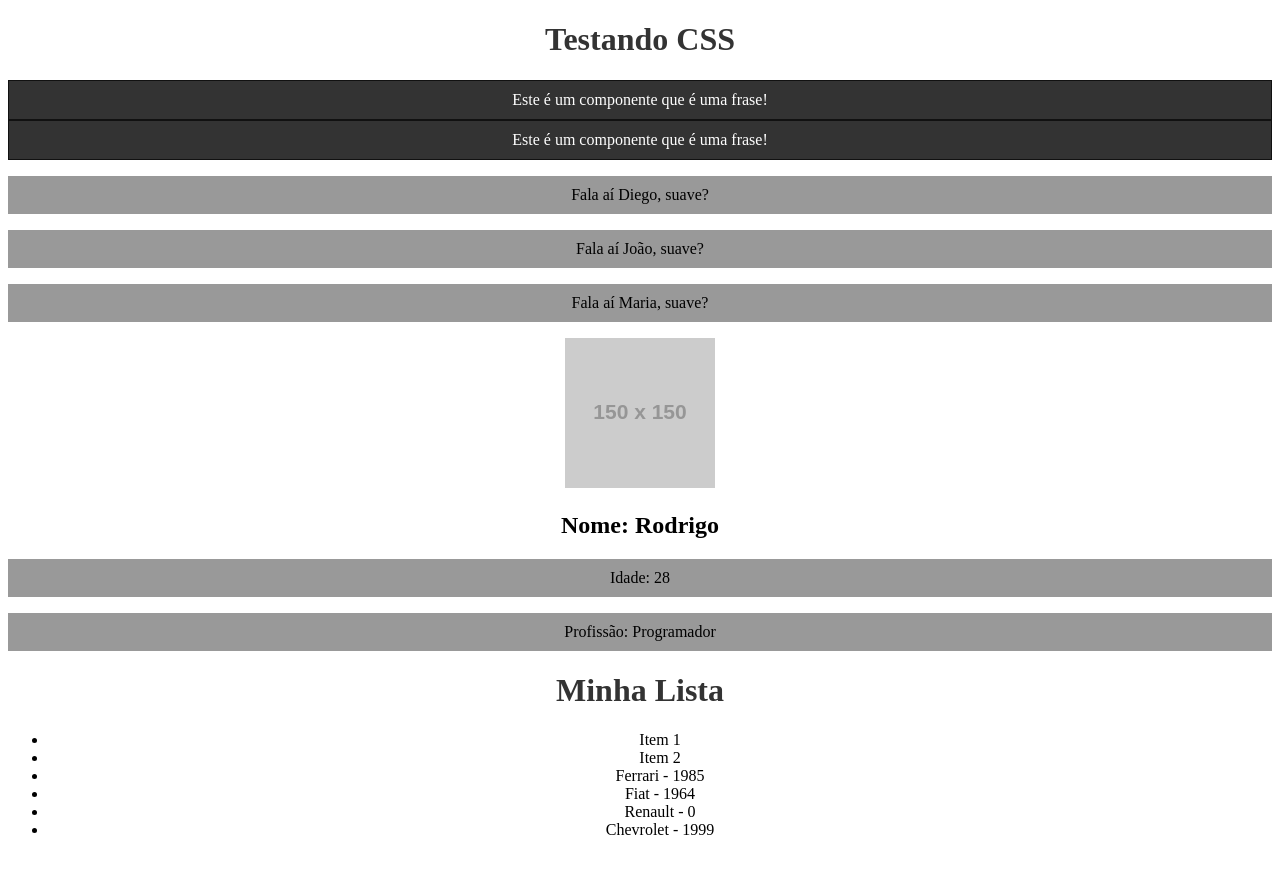
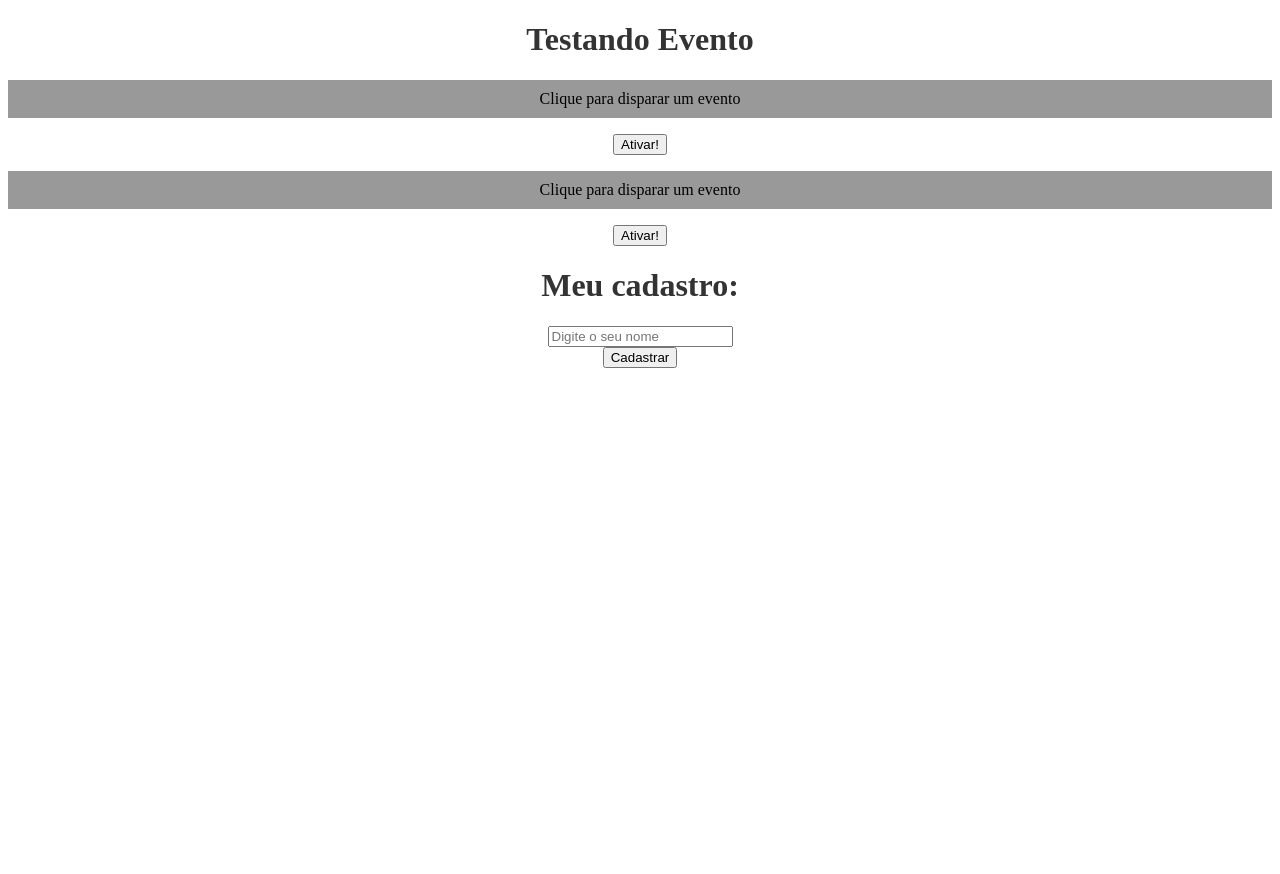
Before and after one commit to diegtj2/Curso-React, a React (Create React App) app in the folder my-app/: page / in a window 1280 px wide. Shown: the top 874 px of the page. Built offline with nearby package versions, Linux system fonts and the light colour scheme.

Commit message:
Aula #09 - Eventos
Implementando Eventos e trabalhando com Form.

```diff
--- a/my-app/src/App.js
+++ b/my-app/src/App.js
@@ -3,6 +3,8 @@
 import Pessoa from './components/Pessoa';
 import SayMyName from './components/SayMyName';
 import List from './components/List';
+import Evento from './components/Envento';
+import Form from './components/Form';
 
 function App() {
 
@@ -10,19 +12,11 @@
 
   return (
     <div className="App">
-        <h1>Testando CSS</h1>
-        <Frase />
-        <Frase />
-        <SayMyName nome="Diego" />
-        <SayMyName nome="João" />
-        <SayMyName nome={nome} />
-        <Pessoa
-          nome="Rodrigo"
-          idade="28"
-          profissao="Programador"
-          foto="https://via.placeholder.com/150"
-        />
-        <List />
+        <h1>Testando Evento</h1>
+        <Evento numero="1" />
+        <Evento numero="2" />
+        <Form />
+
     </div>
   );
 }
--- /dev/null
+++ b/my-app/src/components/Envento.js
@@ -0,0 +1,15 @@
+function Evento({numero}){
+
+    function meuEvento(){
+        console.log(`Opa, fui ativado! ${numero}`)
+    }
+
+    return (
+        <>
+            <p>Clique para disparar um evento</p>
+            <button onClick={meuEvento}>Ativar!</button>
+        </>
+    )
+}
+
+export default Evento
--- /dev/null
+++ b/my-app/src/components/Form.js
@@ -0,0 +1,24 @@
+function Form(){
+
+    function cadastrarUsuario(e){
+
+        e.preventDefault()
+        console.log('Cadastrou o usuário!')
+    }
+
+    return (
+        <div>
+            <h1>Meu cadastro:</h1>
+            <form onSubmit={cadastrarUsuario}>
+                <div>
+                    <input type="text" placeholder="Digite o seu nome" />
+                </div>
+                <div>
+                    <input type="submit" value="Cadastrar" />
+                </div>
+            </form>
+        </div>
+    )
+}
+
+export default Form
```
